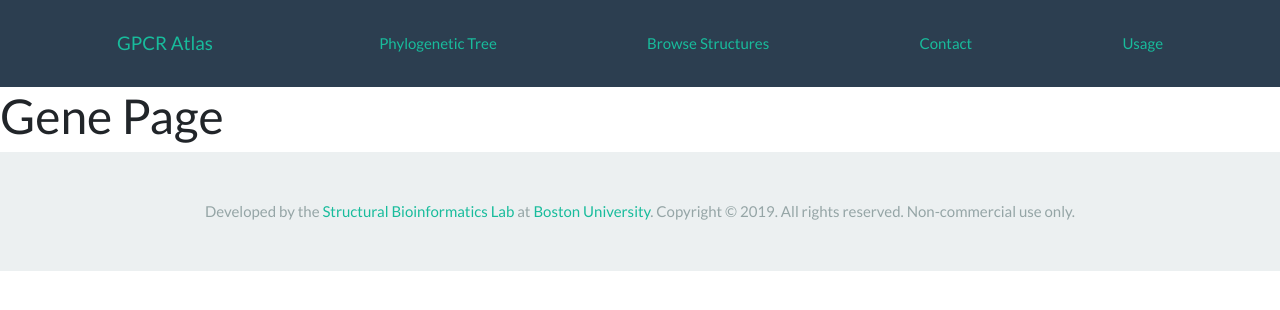
After one commit to bspitzer-bu/Group_Project, a Django app: a page that uses src/templates/gene.html in a window 1280 px wide. The commit adds this page. Shown: the top 310 px of the page. Run offline with Django 3.2, Linux system fonts and the light colour scheme; tables that the repository leaves empty hold one stand-in row (values such as "Sample post"); some libraries are stand-ins or nearby versions.

Commit message:
added a table and added a page for the gene detail

```diff
--- a/src/gpcrdb/models.py
+++ b/src/gpcrdb/models.py
@@ -16,6 +16,13 @@ METHOD_CHOICES = (
 )
 
 
+class Gene(models.Model):
+    gene_name = models.CharField(max_length=250)
+
+    def __str__(self):
+        return self.gene_name
+
+
 class Gpcr(models.Model):
     pdb_id = models.CharField(max_length=4, unique=True)
     gpcr_name = models.CharField(max_length=250)
@@ -29,11 +36,10 @@ class Gpcr(models.Model):
     pubmed_id = models.IntegerField(null=True)
     deposition_date = models.DateField()
     reference = models.CharField(max_length=250, null=True, blank=True)
-    gene_name = models.CharField(max_length=250)
+    gene = models.ForeignKey(Gene, on_delete=models.CASCADE)
     raw_pdb_file = models.FileField(upload_to='raw_pdbs/', null=True)
     mapping_pdb_file = models.FileField(upload_to='mapped_pdb/', null=True)
     fasta = models.FileField(upload_to='fastas/', null=True)
-
 
     def save(self, force_insert=False, force_update=False):
         self.pdb_id = self.pdb_id.upper()
--- a/src/gpcrdb/urls.py
+++ b/src/gpcrdb/urls.py
@@ -10,5 +10,6 @@ urlpatterns = [
     url('tree/', views.GpcrTreeView, name='tree'),
     url(r'^json/$', views.GpcrListView_asJson, name='json'),
     path('<str:pdb_id>/', views.GpcrDetailView, name='gpcr-detail'),
+    path('gene/<str:gene_name>/', views.GeneDetailView, name='gene-detail'),
 
 ]
--- a/src/gpcrdb/views.py
+++ b/src/gpcrdb/views.py
@@ -22,3 +22,8 @@ def GpcrListView(request):
 
 def GpcrTreeView(request):
     return render(request, 'tree.html', {})
+
+
+def GeneDetailView(request, gene_name):
+    gene = get_object_or_404(models.Gene, gene_name=gene_name)
+    return render(request, 'gene.html', {'gene': gene})
--- /dev/null
+++ b/src/templates/gene.html
@@ -0,0 +1,10 @@
+{% extends 'base.html' %}
+
+{% block content %}
+<h1>Gene Page</h1>
+{% endblock %}
+
+
+{% block extra_js %}
+
+{% endblock extra_js %}
--- a/src/templates/gpcr_list.html
+++ b/src/templates/gpcr_list.html
@@ -8,7 +8,8 @@
 <div class="container-fluid">
   <div class="row my-5">
     <div class="col-md-6">
-      <svg id="partitionSVG" width=960 height=960 viewBox="0 0 960 960"></svg>    </div>
+      <svg id="partitionSVG" width=960 height=960"></svg>
+    </div>
     <div class="col-md-6">
       <table class="table" id="table">
         <thead>
@@ -17,7 +18,7 @@
             <th>Class</th>
             <th>Family</th>
             <th>Subfamily</th>
-             <th>Species </th>
+            <th>Species </th>
           </tr>
         </thead>
       </table>
--- a/src/templates/tree.html
+++ b/src/templates/tree.html
@@ -24,8 +24,8 @@
             phylocanvas = new Smits.PhyloCanvas(
                 dataObject,
                 'svgCanvas',
-                1600, 1600,
-                    'circular'
+                1000, 1000,
+                    'rectangular'
             );
     };
     </script>
```
Also changed, not shown: src/gpcrdb/migrations/0005_auto_20190425_1742.py (added), src/sqlite3.db.
